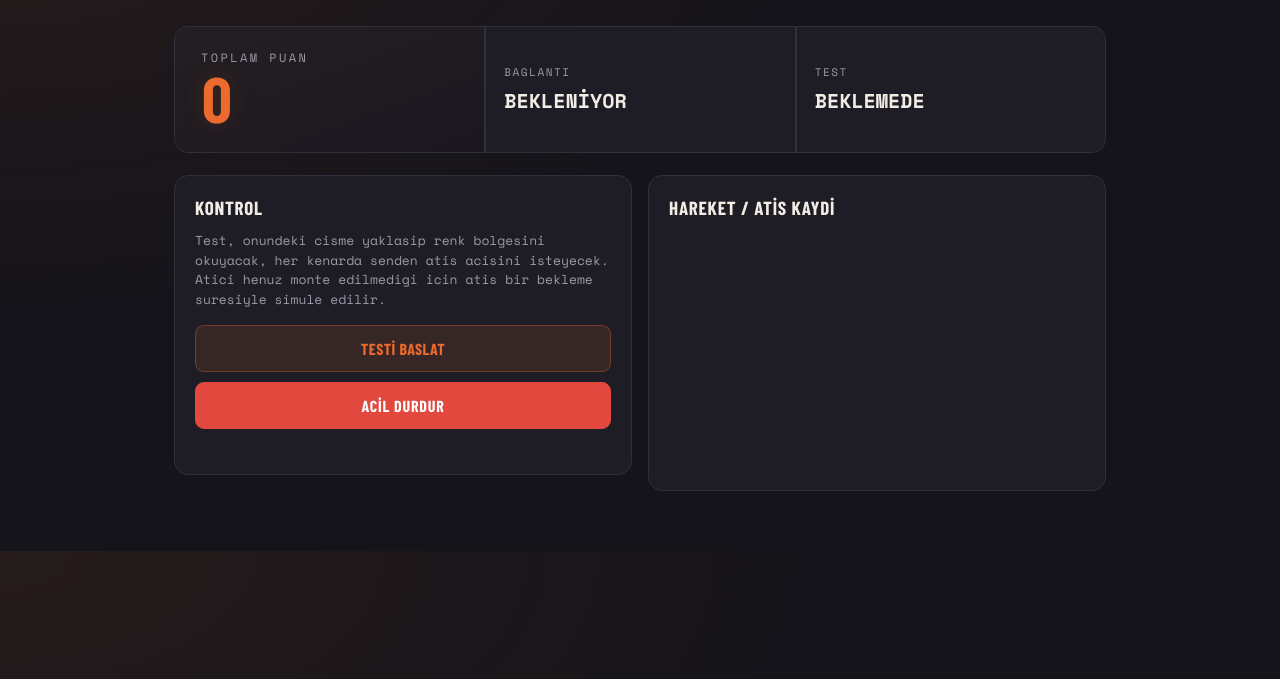
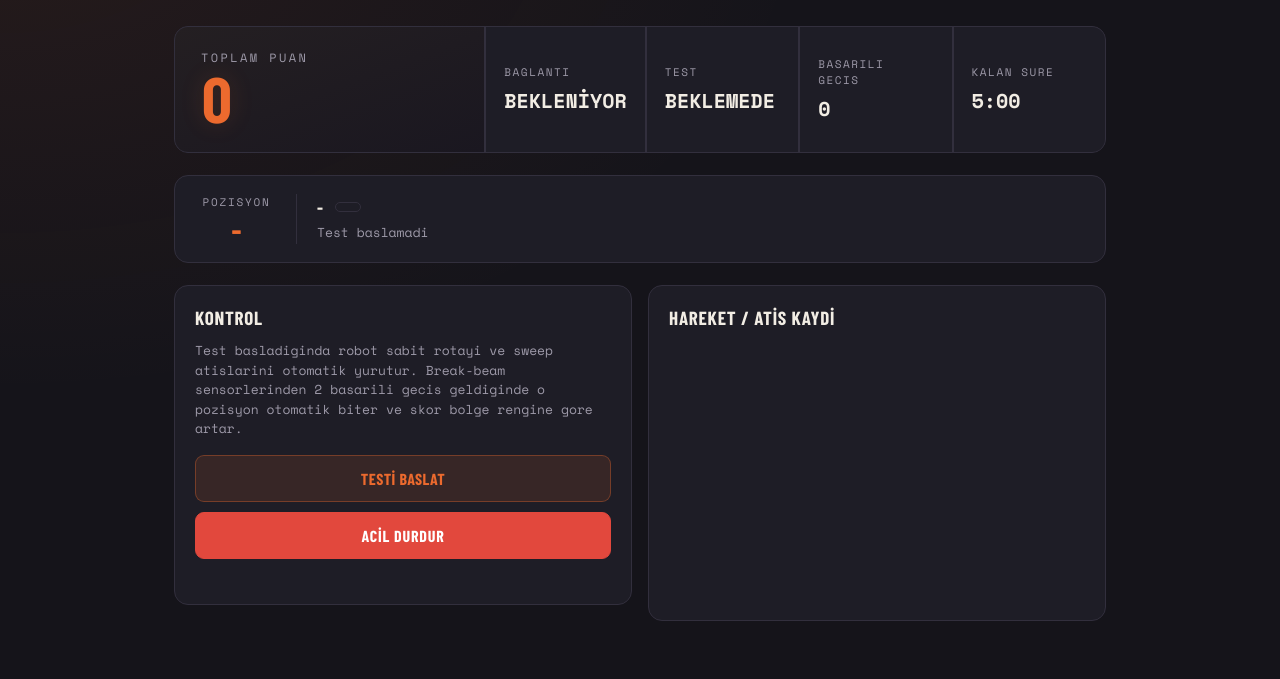
Before and after one commit to hakangoktug-torun/ELE495-Autonomous-Basketball-Robot, a Flask app: page / in a window 1280 px wide. Shown: the part 104-783 px from the top of the page. Run offline with Flask 3, Linux system fonts and the light colour scheme; data that the repository does not hold is empty; some web fonts are replaced.

Commit message:
Enhance index.html with position and time indicators
Updated the HTML structure to include new elements for displaying the current position and remaining time. Modified button functionality and adjusted text for clarity.

```diff
--- a/software/flask_gui/templates/index.html
+++ b/software/flask_gui/templates/index.html
@@ -29,7 +29,7 @@
                 <span class="scoreboard-label">TOPLAM PUAN</span>
                 <strong id="score">0</strong>
             </div>
-            <div class="scoreboard-strip">
+            <div class="scoreboard-strip dort-sutun">
                 <div class="strip-cell">
                     <span>BAGLANTI</span>
                     <strong id="baglanti-durumu">-</strong>
@@ -38,6 +38,28 @@
                     <span>TEST</span>
                     <strong id="test-durumu">beklemede</strong>
                 </div>
+                <div class="strip-cell">
+                    <span>BASARILI GECIS</span>
+                    <strong id="gecis-sayisi">0</strong>
+                </div>
+                <div class="strip-cell" id="sure-hucresi">
+                    <span>KALAN SURE</span>
+                    <strong id="kalan-sure">5:00</strong>
+                </div>
+            </div>
+        </section>
+
+        <section class="pozisyon-panel" id="pozisyon-panel" aria-label="Aktif pozisyon durumu">
+            <div class="pozisyon-sayac">
+                <span class="pozisyon-sayac-label">POZISYON</span>
+                <strong id="pozisyon-sayac">-</strong>
+            </div>
+            <div class="pozisyon-detay">
+                <div class="pozisyon-etiket-satir">
+                    <span id="pozisyon-etiket">Test baslamadi</span>
+                    <span class="bolge-rozeti" id="bolge-rozeti" hidden></span>
+                </div>
+                <p class="pozisyon-asama" id="pozisyon-asama"></p>
             </div>
         </section>
 
@@ -45,32 +67,27 @@
             <article class="panel control-panel">
                 <h2>Kontrol</h2>
                 <p class="hint">
-                    Test, onundeki cisme yaklasip renk bolgesini okuyacak, her
-                    kenarda senden atis acisini isteyecek. Atici henuz monte
-                    edilmedigi icin atis bir bekleme suresiyle simule edilir.
+                    Test basladiginda robot sabit rotayi ve sweep atislarini
+                    otomatik yurutur. Break-beam sensorlerinden 2 basarili
+                    gecis geldiginde o pozisyon otomatik biter ve skor bolge
+                    rengine gore artar.
                 </p>
                 <button class="btn btn-auto btn-wide" id="baslat-btn">Testi Baslat</button>
                 <button class="btn btn-emergency btn-wide" id="emergency">Acil Durdur</button>
                 <p class="warn-text" id="baglanti-hata"></p>
             </article>
 
-            <article class="panel input-panel" id="input-panel" hidden>
-                <h2>Atis Acisi Bekleniyor</h2>
-                <p id="input-bolge-bilgisi" class="hint"></p>
+            <article class="panel input-panel" id="esc-panel" hidden>
+                <h2>ESC Hizi</h2>
+                <p id="esc-bilgisi" class="hint"></p>
                 <div class="input-row">
                     <label>
-                        Yon
-                        <select id="aci-yon">
-                            <option value="sol">Sol</option>
-                            <option value="sag">Sag</option>
-                        </select>
-                    </label>
-                    <label>
-                        Derece
-                        <input type="number" id="aci-derece" min="1" max="180" step="1" value="30">
+                        Guncel Hiz (%)
+                        <input type="number" id="esc-hiz-input" min="0" max="100" step="0.1" value="12.4">
                     </label>
                 </div>
-                <button class="btn btn-score btn-wide" id="aci-gonder-btn">Aciyi Gonder</button>
+                <button class="btn btn-score btn-wide" id="esc-gonder-btn">ESC Hizini Gonder</button>
+                <p class="hint" id="esc-guncel-deger"></p>
             </article>
 
             <article class="panel history-panel">
@@ -81,8 +98,6 @@
     </main>
 
     <script>
-        let girdiPaneliAcik = false;
-
         async function postJson(url, body = {}) {
             const response = await fetch(url, {
                 method: "POST",
@@ -108,15 +123,20 @@
                 status.baglanti_hazir ? "hazir" : "bekleniyor";
             document.getElementById("test-durumu").textContent =
                 status.calisiyor ? "calisiyor" : "beklemede";
+            document.getElementById("gecis-sayisi").textContent =
+                status.gecis_sayisi != null ? status.gecis_sayisi : 0;
+
+            updateSureGostergesi(status);
 
             document.getElementById("baglanti-hata").textContent = status.baglanti_hata_mesaji || "";
 
             updateModeBadge(status);
-            updateInputPanel(status.bekleyen_girdi);
+            updateEscPanel(status.esc);
+            updatePozisyonPanel(status.aktif_pozisyon);
 
             const history = document.getElementById("task-history");
             history.innerHTML = "";
-            status.gecmis.forEach((item) => {
+            (status.gecmis || []).forEach((item) => {
                 const row = document.createElement("li");
                 const parts = item.split(" - ");
                 const time = document.createElement("span");
@@ -129,19 +149,122 @@
             });
         }
 
-        function updateInputPanel(bekleyenGirdi) {
-            const panel = document.getElementById("input-panel");
-            const bilgi = document.getElementById("input-bolge-bilgisi");
+        // YENI: Robotun su anki pozisyonunu/bolgesini genel loglardan AYRI
+        // olarak, ozel bir panelde gosterir. status.aktif_pozisyon backend'de
+        // durum_fn callback'i uzerinden guncelleniyor (bkz. app.py).
+        const ASAMA_METINLERI = {
+            beklemede: "Test baslamadi",
+            baslatiliyor: "Test baslatiliyor...",
+            atis: "Atis pozisyonunda - sweep yapiliyor",
+            hareket: "Sonraki pozisyona hareket ediliyor",
+            tamamlandi: "Test tamamlandi",
+            durduruldu: "Durduruldu",
+            hata: "Hata olustu",
+        };
 
-            if (bekleyenGirdi) {
-                panel.hidden = false;
-                bilgi.textContent =
-                    `${bekleyenGirdi.kenar_no}. kenar - Bolge: ${bekleyenGirdi.bolge} (${bekleyenGirdi.puan} puan)`;
-                girdiPaneliAcik = true;
-            } else if (girdiPaneliAcik) {
+        // YENI: 5 dakikalik geri sayimi mm:ss formatinda gosterir. Backend
+        // (app.py / app_esc_interaktif.py) status.kalan_sure_sn'i her
+        // /api/durum cevabinda gonderiyor - burada sadece formatlayip
+        // gosteriyoruz, geri sayim mantigi tamamen backend'de (5 dakika
+        // dolunca backend otomatik Acil Durdur tetikliyor).
+        function formatSure(saniye) {
+            const toplamSaniye = Math.max(0, Math.round(saniye));
+            const dakika = Math.floor(toplamSaniye / 60);
+            const kalanSaniye = toplamSaniye % 60;
+            return `${dakika}:${String(kalanSaniye).padStart(2, "0")}`;
+        }
+
+        function updateSureGostergesi(status) {
+            const hucre = document.getElementById("sure-hucresi");
+            const metin = document.getElementById("kalan-sure");
+            const kalanSn = status.kalan_sure_sn != null ? status.kalan_sure_sn : 300;
+
+            metin.textContent = formatSure(kalanSn);
+
+            hucre.classList.remove("sure-uyari", "sure-kritik");
+            if (kalanSn <= 30) {
+                hucre.classList.add("sure-kritik");
+            } else if (kalanSn <= 60) {
+                hucre.classList.add("sure-uyari");
+            }
+        }
+
+        function updatePozisyonPanel(pozisyon) {
+            const panel = document.getElementById("pozisyon-panel");
+            const sayac = document.getElementById("pozisyon-sayac");
+            const etiket = document.getElementById("pozisyon-etiket");
+            const asamaEl = document.getElementById("pozisyon-asama");
+            const rozet = document.getElementById("bolge-rozeti");
+
+            if (!pozisyon) {
+                sayac.textContent = "-";
+                etiket.textContent = "Test baslamadi";
+                asamaEl.textContent = "";
+                rozet.hidden = true;
+                panel.className = "pozisyon-panel";
+                return;
+            }
+
+            sayac.textContent = pozisyon.pozisyon_no
+                ? `${pozisyon.pozisyon_no} / ${pozisyon.toplam_pozisyon || "?"}`
+                : "-";
+            etiket.textContent = pozisyon.etiket || "-";
+            asamaEl.textContent = ASAMA_METINLERI[pozisyon.asama] || pozisyon.asama || "";
+
+            // Bolge rozeti - kirmizi/yesil renk kodlamasi
+            if (pozisyon.bolge) {
+                rozet.hidden = false;
+                const puanMetni = pozisyon.puan != null ? ` (${pozisyon.puan} puan)` : "";
+                rozet.textContent = pozisyon.bolge.split(" (")[0] + puanMetni;
+                rozet.className = "bolge-rozeti";
+                if (pozisyon.bolge.startsWith("KIRMIZI")) {
+                    rozet.classList.add("bolge-kirmizi");
+                } else if (pozisyon.bolge.startsWith("YESIL")) {
+                    rozet.classList.add("bolge-yesil");
+                } else {
+                    rozet.classList.add("bolge-bilinmiyor");
+                }
+            } else {
+                rozet.hidden = true;
+            }
+
+            // Panel arka planini asamaya gore vurgula
+            panel.className = "pozisyon-panel";
+            if (pozisyon.asama === "atis") {
+                panel.classList.add("pozisyon-aktif");
+            } else if (pozisyon.asama === "hareket") {
+                panel.classList.add("pozisyon-hareket");
+            } else if (pozisyon.asama === "tamamlandi") {
+                panel.classList.add("pozisyon-tamamlandi");
+            } else if (pozisyon.asama === "durduruldu" || pozisyon.asama === "hata") {
+                panel.classList.add("pozisyon-durduruldu");
+            }
+        }
+
+        // status.esc SADECE app_esc_interaktif.py kullaniliyorsa gelir
+        // (interaktif ESC surumu). app.py ile calisiyorsan bu alan yok -
+        // panel gizli kalir, otomatik/sabit ESC hizi kullanilir.
+        function updateEscPanel(esc) {
+            const panel = document.getElementById("esc-panel");
+            const bilgi = document.getElementById("esc-bilgisi");
+            const guncelDeger = document.getElementById("esc-guncel-deger");
+
+            if (!esc) {
                 panel.hidden = true;
-                girdiPaneliAcik = false;
+                return;
             }
+
+            panel.hidden = false;
+
+            if (esc.ilk_deger_bekleniyor) {
+                bilgi.textContent = `${esc.aktif_etiket || "Pozisyon"} - ESC hizi bekleniyor, lutfen deger girip gonder.`;
+                panel.classList.add("esc-bekleniyor");
+            } else {
+                bilgi.textContent = "Sweep calisiyor - istedigin an yeni bir deger gonderip hizi degistirebilirsin.";
+                panel.classList.remove("esc-bekleniyor");
+            }
+
+            guncelDeger.textContent = `Su anki ESC hizi: %${Number(esc.hiz).toFixed(1)}`;
         }
 
         function setConnection(isConnected) {
@@ -158,9 +281,9 @@
             if (status.baglanti_hata_mesaji) {
                 badge.classList.add("mode-danger");
                 text.textContent = "HATA";
-            } else if (status.bekleyen_girdi) {
+            } else if (status.esc && status.esc.ilk_deger_bekleniyor) {
                 badge.classList.add("mode-waiting");
-                text.textContent = "GIRDI BEKLENIYOR";
+                text.textContent = "ESC HIZI BEKLENIYOR";
             } else if (status.calisiyor) {
                 badge.classList.add("mode-auto");
                 text.textContent = "CALISIYOR";
@@ -176,10 +299,9 @@
             postJson("/api/atis-testi/baslat");
         });
 
-        document.getElementById("aci-gonder-btn").addEventListener("click", () => {
-            const yon = document.getElementById("aci-yon").value;
-            const aci = Number(document.getElementById("aci-derece").value);
-            postJson("/api/atis-testi/aci", {yon, aci});
+        document.getElementById("esc-gonder-btn").addEventListener("click", () => {
+            const hiz = Number(document.getElementById("esc-hiz-input").value);
+            postJson("/api/esc-hiz", {hiz});
         });
 
         document.getElementById("emergency").addEventListener("click", () => {
```
